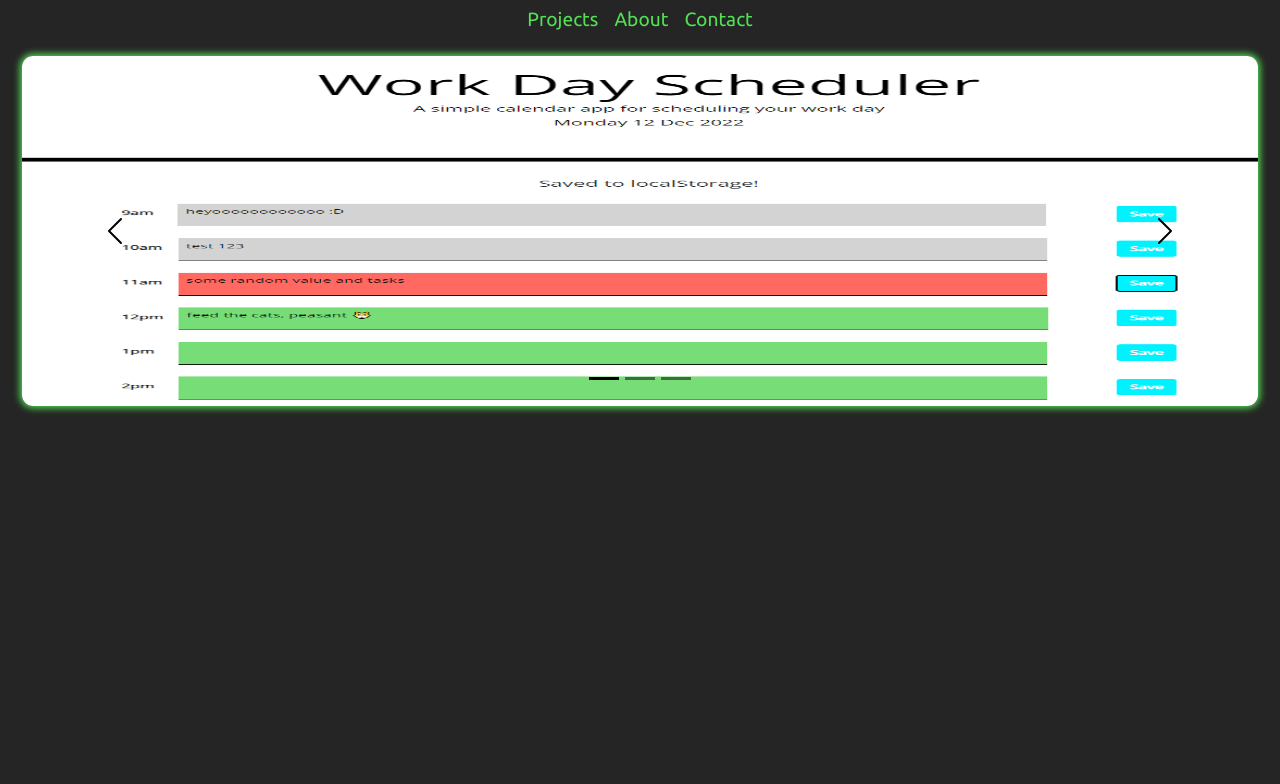
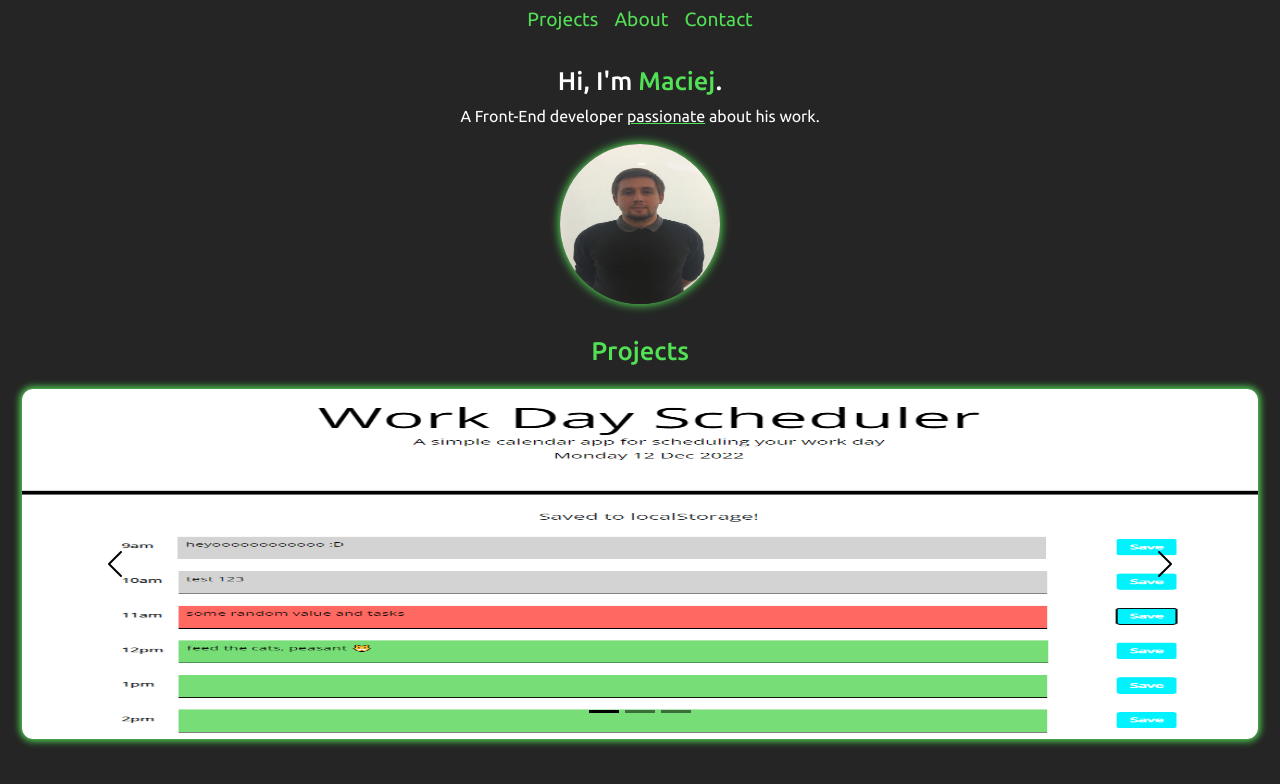
Before and after one commit to MrMaciejM/react-portfolio, a React (Create React App) app: page / in a window 1280 px wide. Shown: the top 784 px of the page. Built offline with nearby package versions, Linux system fonts and the light colour scheme.

Commit message:
added fade in effect for intro section

```diff
--- a/src/App.css
+++ b/src/App.css
@@ -23,11 +23,20 @@ a {
 a {
   font-size: 1.2rem;
 }
+h2 {
+  font-size: 1.6rem !important;
+}
 /* IMAGE SIZE */
 img {
   height: 350px !important;
   border-radius: 11px;
 }
+/* Section Headings */
+h2 {
+  text-align: center;
+  color: var(--links);
+}
+/* *********** */
 body {
   font-family: "Ubuntu", sans-serif;
   background-color: var(--background);
--- a/src/App.js
+++ b/src/App.js
@@ -1,5 +1,9 @@
 import Header from "./components/Header";
 import "./components/Header.css";
+
+import Intro from "./components/Intro";
+import "./components/Intro.css";
+
 import Projects from "./components/Projects";
 import "./App.css";
 
@@ -8,6 +12,7 @@ function App() {
     //
     <div>
       <Header></Header>
+      <Intro></Intro>
       <Projects></Projects>
     </div>
   );
--- a/src/components/Header.css
+++ b/src/components/Header.css
@@ -1,3 +1,6 @@
+header {
+  margin-bottom: 2rem;
+}
 header nav {
   display: flex;
   justify-content: right;
--- /dev/null
+++ b/src/components/Intro.css
@@ -0,0 +1,43 @@
+.introSection {
+  display: flex;
+  flex-direction: column;
+  align-items: center;
+  margin-bottom: 2rem;
+}
+.introSection h2 span {
+  color: #52e055;
+}
+.underlineSpan {
+  text-decoration: underline #52e055;
+}
+
+.introHeading,
+p {
+  color: white !important;
+}
+.introSection p {
+  margin: 0 10%;
+  text-align: center;
+  margin-bottom: 1rem;
+}
+.profilePic {
+  width: 10rem !important;
+  height: 10rem !important;
+  border-radius: 50%;
+  box-shadow: 0 0 10px 1px #52e055;
+}
+/* Animation */
+.introSection {
+  animation-name: fadein;
+  animation-duration: 5s;
+}
+@keyframes fadein {
+  from {
+    opacity: 0;
+    padding-right: 20%;
+  }
+  to {
+    opacity: 1;
+    padding-right: 0;
+  }
+}
--- /dev/null
+++ b/src/components/Intro.js
@@ -0,0 +1,21 @@
+function Intro() {
+  //Intro section
+  return (
+    <section className={"introSection"}>
+      <h2 className={"introHeading"}>
+        Hi, I'm <span>Maciej</span>.
+      </h2>
+      <p>
+        A Front-End developer{" "}
+        <span className={"underlineSpan"}>passionate</span> about his work.
+      </p>
+      <img
+        className={"profilePic"}
+        src={require("../assets/images/profile-pic.png")}
+        alt={"Maciej"}
+      />
+    </section>
+  );
+}
+
+export default Intro;
--- a/src/components/Projects.js
+++ b/src/components/Projects.js
@@ -5,6 +5,8 @@ import "./Projects.css";
 function Projects() {
   //
   return (
+    <section>
+      <h2>Projects</h2>
       <Carousel interval={null} variant={"dark"} className={"carouselMain"}>
         <Carousel.Item>
           <img
@@ -28,6 +30,7 @@ function Projects() {
           />
         </Carousel.Item>
       </Carousel>
+    </section>
   );
 }
 
```
Also changed, not shown: src/assets/images/profile-pic.png (added). Lines whose indentation alone changed are shown as unchanged.
